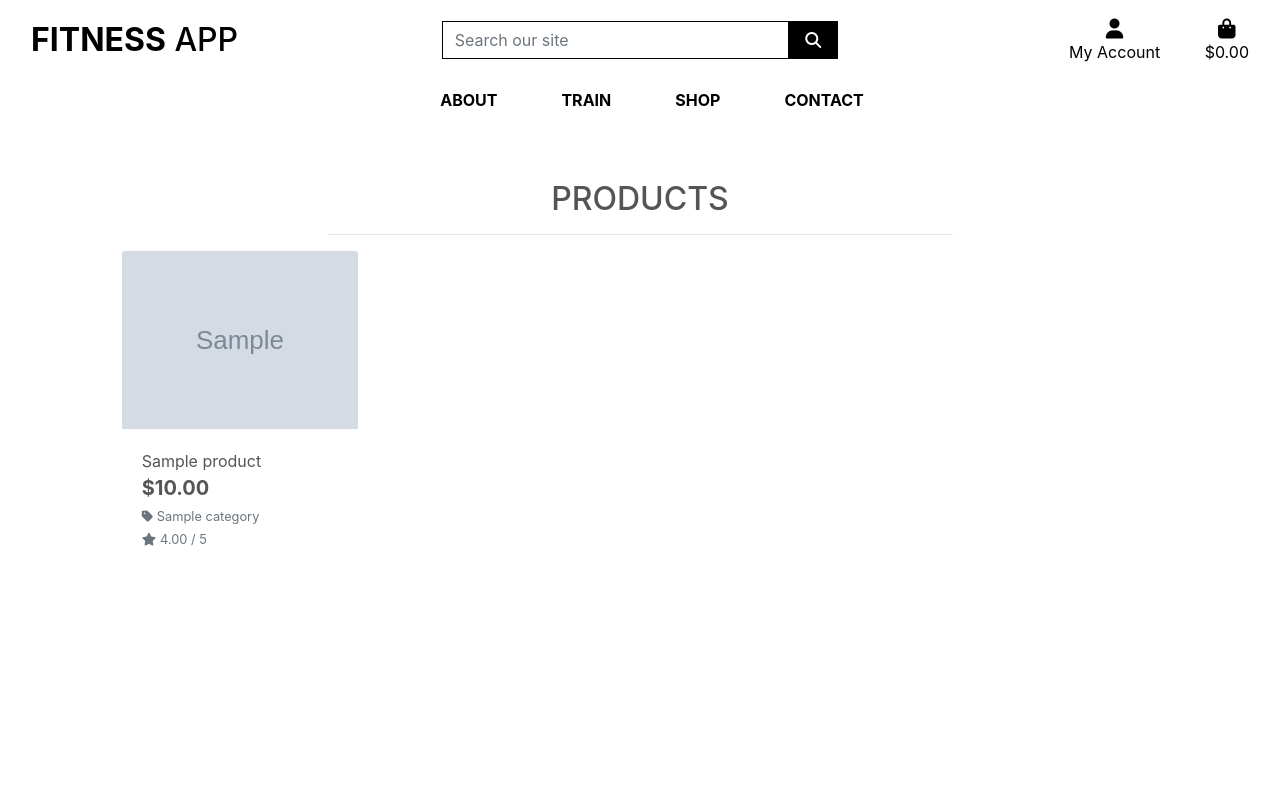
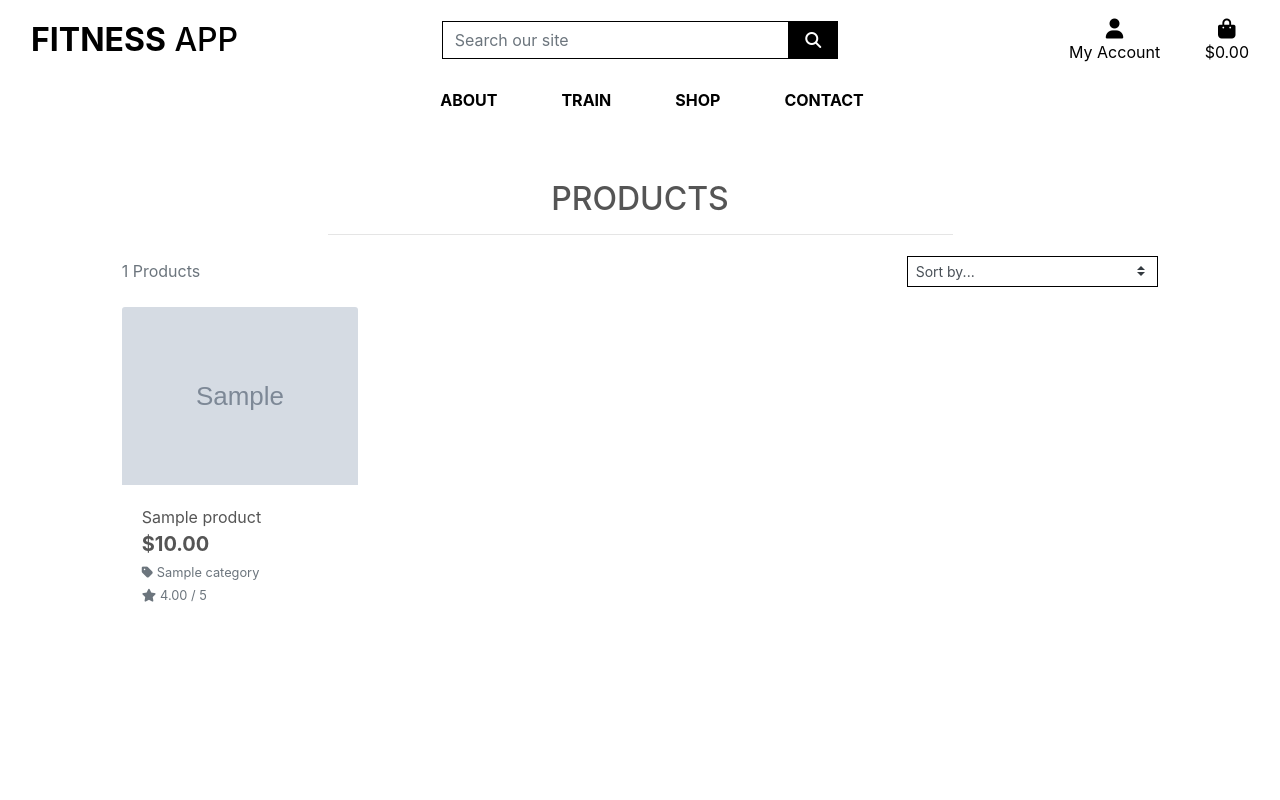
Before and after one commit to Code-Institute-Submissions/dhruv2102-MS4_marResub, a Django app: page /products/ in a window 1280 px wide. Run offline with Django 3.2, Linux system fonts and the light colour scheme; tables that the repository leaves empty hold one stand-in row (values such as "Sample post"); grey boxes marked "Sample" are stand-in pictures; some libraries are stand-ins or nearby versions.

Commit message:
Added sort selector box

```diff
--- a/products/templates/products/products.html
+++ b/products/templates/products/products.html
@@ -20,7 +20,31 @@
         </div>
         <div class="row">
             <div class="product-container col-10 offset-1">
-                <div class="row mt-1 mb-2"></div>
+                <div class="row mt-1 mb-2">
+                    <div class="col-12 col-md-6 my-auto order-md-last d-flex justify-content-center justify-content-md-end">
+                        <div class="sort-select-wrapper w-50">
+                            <select id="sort-selector" class="custom-select custom-select-sm rounded-0 border border-{% if current_sorting != 'None_None' %}info{% else %}black{% endif %}">
+                                <option value="reset" {% if current_sorting == 'None_None' %}selected{% endif %}>Sort by...</option>
+                                <option value="price_asc" {% if current_sorting == 'price_asc' %}selected{% endif %}>Price (low to high)</option>
+                                <option value="price_desc" {% if current_sorting == 'price_desc' %}selected{% endif %}>Price (high to low)</option>
+                                <option value="rating_asc" {% if current_sorting == 'rating_asc' %}selected{% endif %}>Rating (low to high)</option>
+                                <option value="rating_desc" {% if current_sorting == 'rating_desc' %}selected{% endif %}>Rating (high to low)</option>
+                                <option value="name_asc" {% if current_sorting == 'name_asc' %}selected{% endif %}>Name (A-Z)</option>
+                                <option value="name_desc" {% if current_sorting == 'name_desc' %}selected{% endif %}>Name (Z-A)</option>
+                                <option value="category_asc" {% if current_sorting == 'category_asc' %}selected{% endif %}>Category (A-Z)</option>
+                                <option value="category_desc" {% if current_sorting == 'category_desc' %}selected{% endif %}>Category (Z-A)</option>
+                            </select>
+                        </div>
+                    </div>
+                    <div class="col-12 col-md-6 order-md-first">
+                        <p class="text-muted mt-3 text-center text-md-left">
+                            {% if search_term or current_categories or current_sorting != 'None_None' %}
+                                <span class="small"><a href="{% url 'products' %}">Products Home</a> | </span>
+                            {% endif %}
+                            {{ products|length }} Products{% if search_term %} found for <strong>"{{ search_term }}"</strong>{% endif %}
+                        </p>
+                    </div>
+                </div>
                 <div class="row">
                     {% for product in products %}
                         <div class="col-sm-6 col-md-6 col-lg-4 col-xl-3">
```
